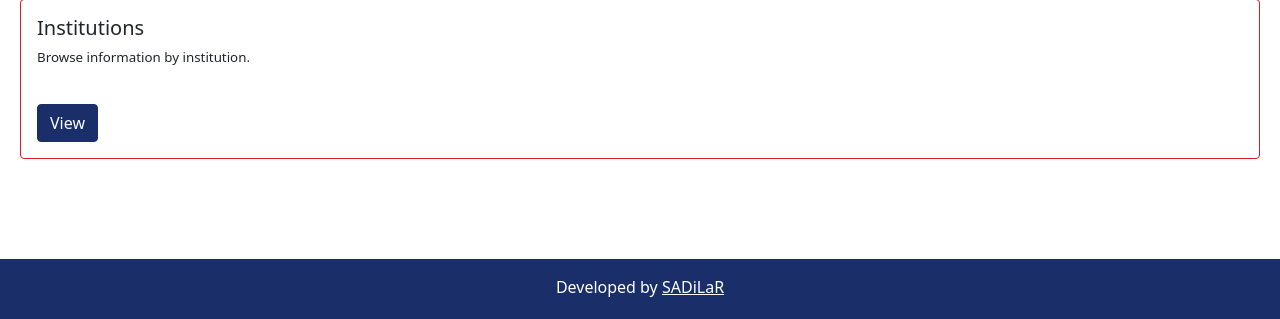
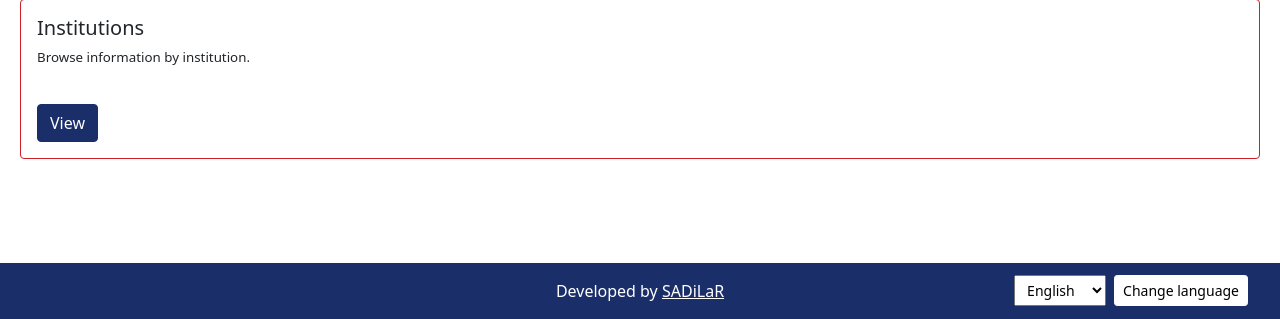
Before and after one commit to SADiLaR/term_platform, a Django app: page / in a window 1280 px wide. Shown: the part 547-866 px from the top of the page. Run offline with Django 5.2, Linux system fonts and the light colour scheme.

Commit message:
Add language toggle, and styling:
add languague toggle to base template, add 118n settings to url, add styling for toggle

```diff
--- a/app/app/urls.py
+++ b/app/app/urls.py
@@ -18,7 +18,7 @@ Including another URLconf
 from django.conf import settings
 from django.conf.urls.static import static
 from django.contrib import admin
-from django.urls import path
+from django.urls import include, path
 from django.utils.translation import gettext_lazy as _
 
 from . import views
@@ -32,6 +32,7 @@ urlpatterns = [
     path("", views.home, name="home"),
     path("institutions/", views.institutions, name="institutions"),
     path("search/", views.search, name="search"),
+    path("i18n/", include("django.conf.urls.i18n")),
 ]
 
 if settings.DEBUG:
--- a/app/app/views.py
+++ b/app/app/views.py
@@ -58,10 +58,7 @@ def institutions(request):
         institution_dict["project_count"] = institution.project_count
         institutions_array.append(institution_dict)
 
-    context = {
-        "current_page": "institutions",
-        "institutions": institutions_array,
-    }
+    context = {"current_page": "institutions", "institutions": institutions_array}
 
     return render(request, template_name=template, context=context)
 
--- a/app/static/css/styles.css
+++ b/app/static/css/styles.css
@@ -22,12 +22,14 @@ html {
 }
 
 .footer {
+    text-align: center;
+    padding: 1rem;
+    background: var(--primary);
     color: white;
-    background: var(--primary);
     width: 100%;
+    overflow: hidden;
 
     position: absolute;
-    height: 60px;
     bottom: 0;
 }
 
@@ -128,6 +130,35 @@ html {
     padding: 10px;
 }
 
+.footer-class {
+    display: flex;
+    justify-content: center;
+    align-items: center;
+    position: relative;
+    flex-direction: column;
+}
+
+.language-toggle {
+    margin-top: 1rem;
+}
+
+.language-toggle form {
+    display: flex;
+    flex-direction: column;
+    align-items: center;
+}
+
+.language-toggle select,
+.language-toggle .btn-language {
+    margin-top: 0.5rem;
+}
+
+.btn-language{
+    color: var(--text-color);
+    outline-color: var(--primary-fg);
+    background-color: var(--primary-fg);
+    border-color: var(--primary-fg);
+}
 /*Home page*/
 .content-card {
     border-color: var(--primary-red);
@@ -233,6 +264,28 @@ html {
     .section {
       padding-right: 20px;
     }
+    .footer-class {
+        flex-direction: row;
+        justify-content: center;
+      }
+
+    .language-toggle {
+        margin-top: 0;
+        position: absolute;
+        right: 1rem;
+    }
+
+    .language-toggle form {
+        display: flex;
+        flex-direction: row;
+        align-items: center;
+    }
+
+    .language-toggle select,
+    .language-toggle .btn-language {
+        margin-left: 0.5rem;
+        margin-top: 0;
+    }
 
     /*Institutions page*/
     .uni-card {
@@ -259,7 +312,28 @@ html {
   .section {
       padding-right: 20px;
   }
+  .footer-class {
+      flex-direction: row;
+      justify-content: center;
+    }
 
+  .language-toggle {
+      margin-top: 0;
+      position: absolute;
+      right: 1rem;
+  }
+
+  .language-toggle form {
+      display: flex;
+      flex-direction: row;
+      align-items: center;
+  }
+
+  .language-toggle select,
+  .language-toggle .btn-language {
+      margin-left: 0.5rem;
+      margin-top: 0;
+  }
   /*Institutions page*/
   .institution-card{
       overflow: hidden;
--- a/app/templates/base.html
+++ b/app/templates/base.html
@@ -1,4 +1,5 @@
 {% load static %}
+{% load i18n %}
 
 <!DOCTYPE html>
 <html lang="en">
@@ -61,11 +62,28 @@
 </div>
 <br>
 <!-- app footer -->
-  <footer class="footer">
-        <div class="text-center p-3">
-          Developed by <a class="text-white" href="https://sadilar.org">SADiLaR</a>
+<footer class="footer text-white p-3">
+    <div class="footer-class">
+        <div class="text-center footer-text">
+            Developed by <a class="text-white" href="https://sadilar.org">SADiLaR</a>
         </div>
-  </footer>
+        <div class="language-toggle">
+            <form action="{% url 'set_language' %}" method="post">
+                {% csrf_token %}
+                <select class=form-select-sm name="language" onchange="this.form.submit()">
+                    {% get_current_language as LANGUAGE_CODE %}
+                    {% get_available_languages as LANGUAGES %}
+                    {% for lang in LANGUAGES %}
+                        <option value="{{ lang.0 }}"{% if lang.0 == LANGUAGE_CODE %} selected{% endif %}>
+                            {{ lang.1 }}
+                        </option>
+                    {% endfor %}
+                </select>
+                <input class="btn btn-language btn-sm" type="submit" value="{% trans 'Change language' %}">
+            </form>
+        </div>
+    </div>
+</footer>
 <!-- * app footer -->
 
 <script src="https://cdn.jsdelivr.net/npm/bootstrap@5.0.2/dist/js/bootstrap.bundle.min.js" integrity="sha384-MrcW6ZMFYlzcLA8Nl+NtUVF0sA7MsXsP1UyJoMp4YLEuNSfAP+JcXn/tWtIaxVXM" crossorigin="anonymous"></script>
```
